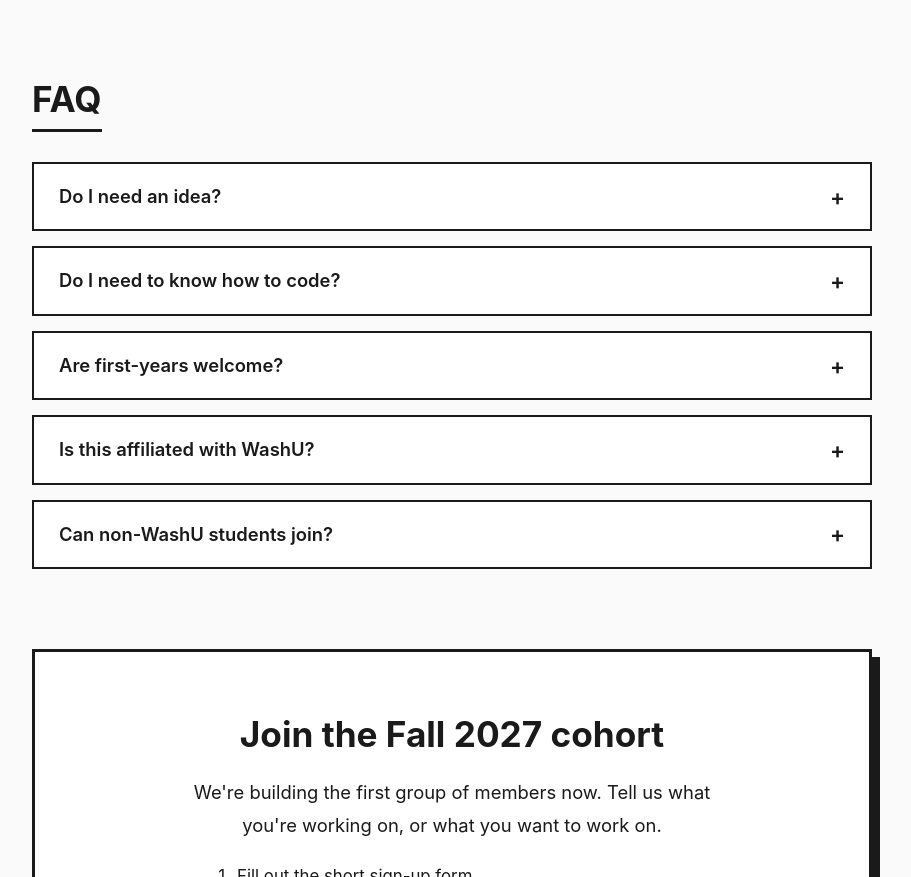
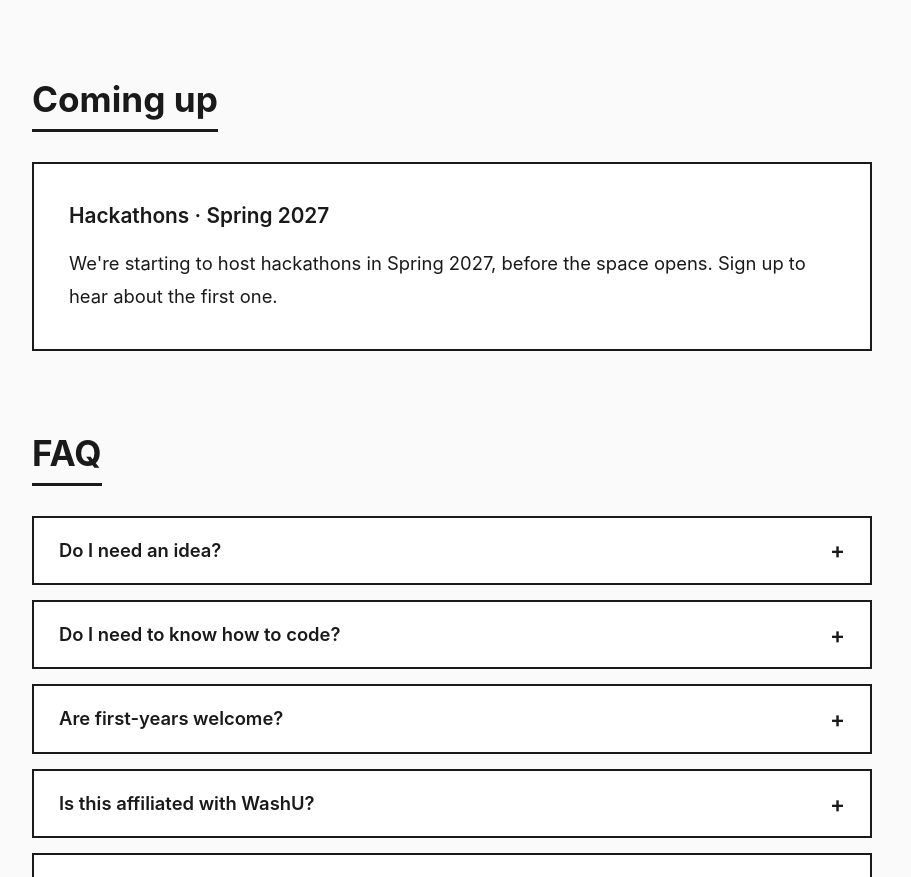
Before and after one commit to zinska/disruptio, a plain HTML site: page index.html in a window 1280 px wide. Shown: the part 3576-4453 px from the top of the page, without its empty margins (188-1099 px from the left). Drawn offline with Linux system fonts and the light colour scheme.

Commit message:
Add Coming up section announcing Spring 2027 hackathons
Co-Authored-By: Claude Opus 5.5 <noreply@anthropic.com>

```diff
--- a/index.html
+++ b/index.html
@@ -460,6 +460,15 @@
         </div>
       </section>
 
+      <!-- UPCOMING EVENTS: add dates and sign-up links once the first hackathon is scheduled -->
+      <section>
+        <h2>Coming up</h2>
+        <div class="card">
+          <h4>Hackathons · Spring 2027</h4>
+          <p>We're starting to host hackathons in Spring 2027, before the space opens. Sign up to hear about the first one.</p>
+        </div>
+      </section>
+
       <section class="faq">
         <h2>FAQ</h2>
         <details>
```
